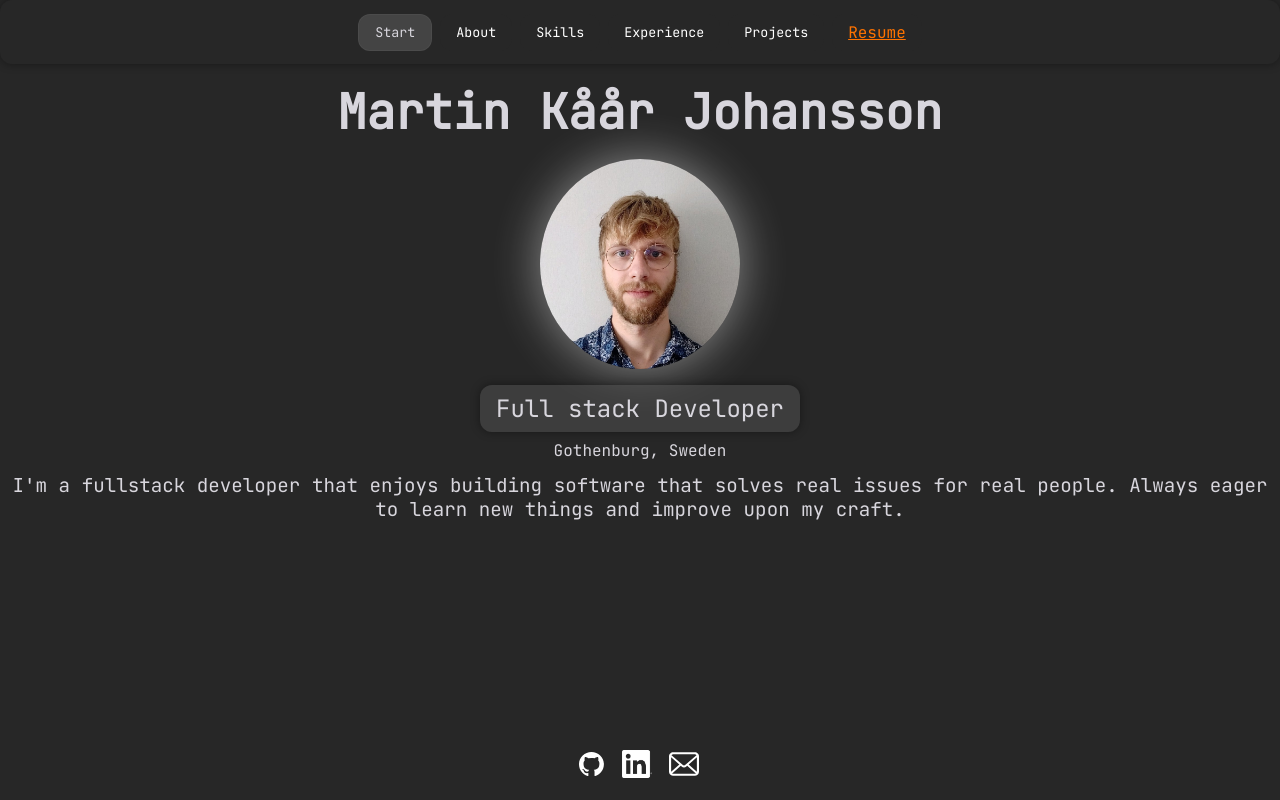
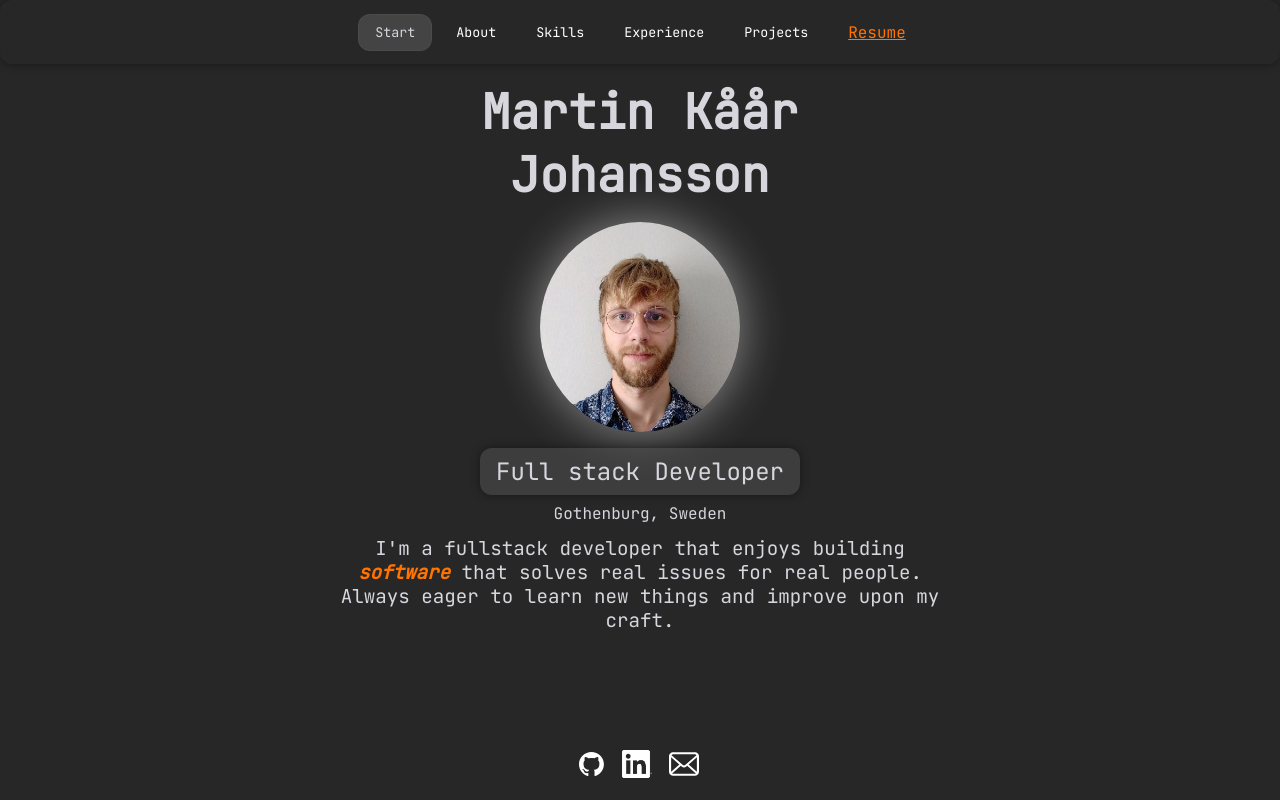
Before and after one commit to DefinitelyUnlikely/definitelyunlikely.github.io, a SvelteKit app in the folder portfolio/: page / in a window 1280 px wide. Built offline with nearby package versions, Linux system fonts and the light colour scheme.

Commit message:
update hero

```diff
--- a/portfolio/src/components/sections/hero/hero.svelte
+++ b/portfolio/src/components/sections/hero/hero.svelte
@@ -9,9 +9,10 @@
         <p class="title">Full stack Developer</p>
         <p class="location">Gothenburg, Sweden</p>
         <p class="subtitle">
-            I'm a fullstack developer that enjoys building software that solves
-            real issues for real people. Always eager to learn new things and
-            improve upon my craft.
+            I'm a fullstack developer that enjoys building <span
+                class="dramatic">software</span
+            > that solves real issues for real people. Always eager to learn new
+            things and improve upon my craft.
         </p>
     </div>
 </div>
@@ -24,6 +25,7 @@
         align-items: center;
         height: 100%;
         width: 100%;
+        max-width: 600px;
     }
 
     .hero-text {
```
